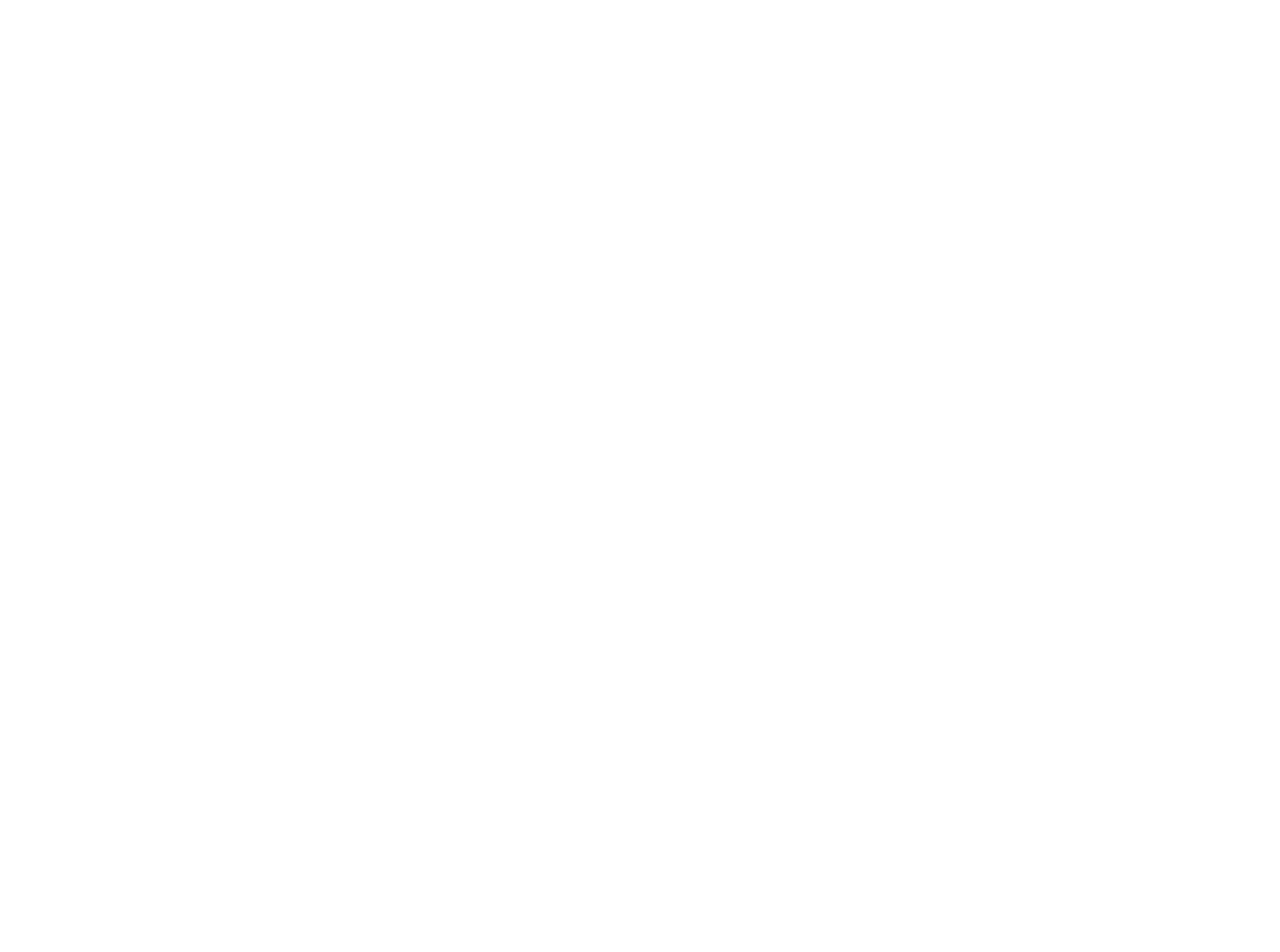
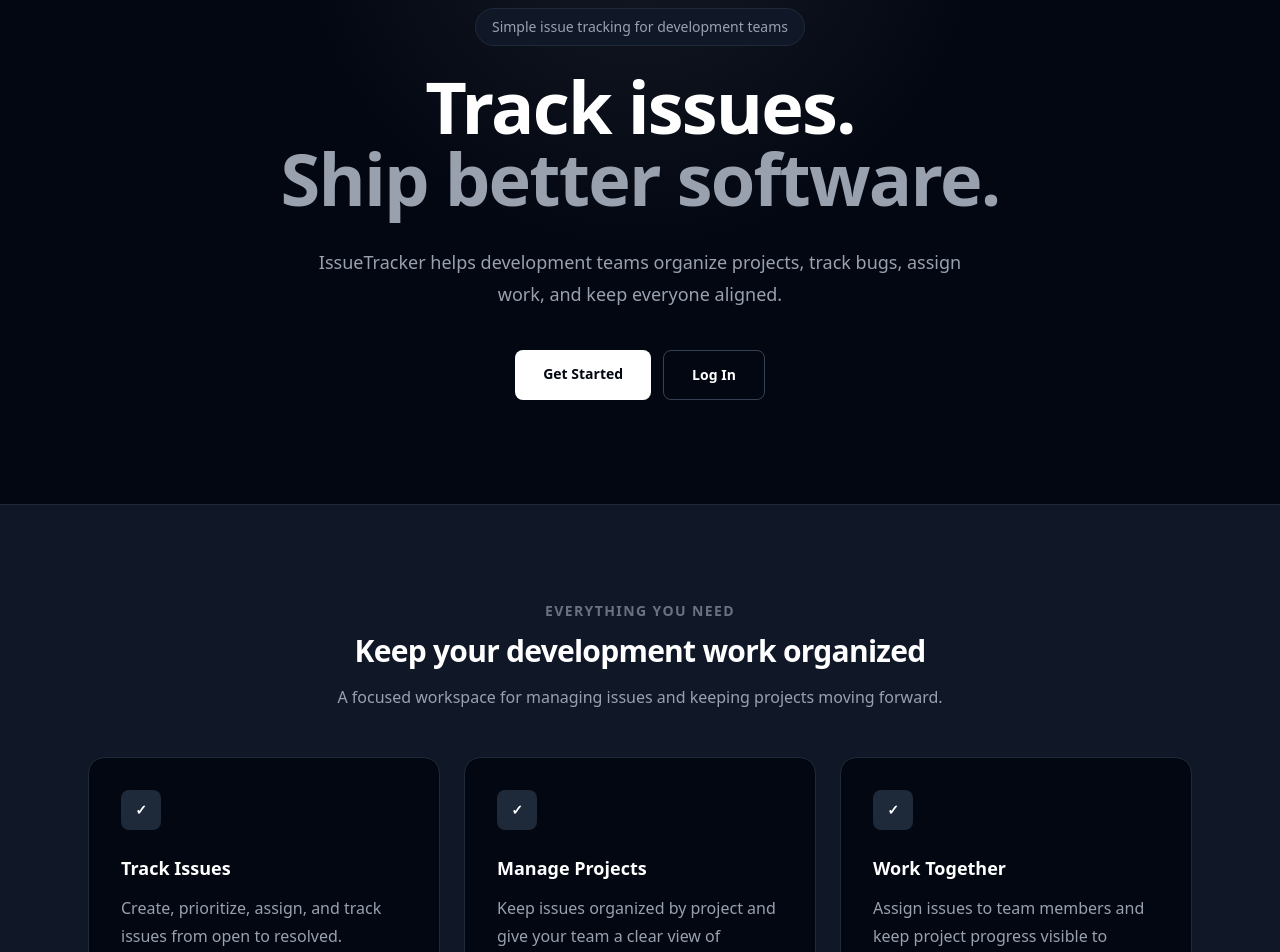
Before and after one commit to Kiuliumov/IssueTracker, a Next.js app in the folder frontend/: page / in a window 1280 px wide. Shown: the part 160-1112 px from the top of the page. Before the commit the page ends 800 px from the top, so only its background shows below. Built offline with nearby package versions, Linux system fonts and the light colour scheme; no server answers.

Commit message:
Improve homepage

```diff
--- a/frontend/src/app/accounts/login/page.tsx
+++ b/frontend/src/app/accounts/login/page.tsx
@@ -28,7 +28,7 @@
         password,
       });
 
-      router.push("/dashboard");
+      router.push("/");
     } catch {
       setError("Invalid username or password.");
     }
--- /dev/null
+++ b/frontend/src/app/components/home/FeatureCard.tsx
@@ -0,0 +1,21 @@
+type FeatureCardProps = {
+  title: string;
+  description: string;
+};
+
+export default function FeatureCard({
+  title,
+  description,
+}: FeatureCardProps) {
+  return (
+    <div className="rounded-2xl border border-gray-800 bg-gray-950 p-8 transition hover:-translate-y-1 hover:border-gray-700">
+      <div className="mb-6 flex h-10 w-10 items-center justify-center rounded-lg bg-gray-800 text-sm font-semibold">
+        ✓
+      </div>
+
+      <h3 className="text-lg font-semibold text-white">{title}</h3>
+
+      <p className="mt-3 leading-7 text-gray-400">{description}</p>
+    </div>
+  );
+}
--- /dev/null
+++ b/frontend/src/app/components/home/FeatureSection.tsx
@@ -0,0 +1,52 @@
+import FeatureCard from "./FeatureCard";
+
+const features = [
+  {
+    title: "Track Issues",
+    description:
+      "Create, prioritize, assign, and track issues from open to resolved.",
+  },
+  {
+    title: "Manage Projects",
+    description:
+      "Keep issues organized by project and give your team a clear view of ongoing work.",
+  },
+  {
+    title: "Work Together",
+    description:
+      "Assign issues to team members and keep project progress visible to everyone.",
+  },
+];
+
+export default function FeatureSection() {
+  return (
+    <section className="border-t border-gray-800 bg-gray-900">
+      <div className="mx-auto max-w-6xl px-6 py-24">
+        <div className="mx-auto max-w-2xl text-center">
+          <p className="text-sm font-semibold uppercase tracking-widest text-gray-500">
+            Everything you need
+          </p>
+
+          <h2 className="mt-3 text-3xl font-bold tracking-tight text-white">
+            Keep your development work organized
+          </h2>
+
+          <p className="mt-4 text-gray-400">
+            A focused workspace for managing issues and keeping projects
+            moving forward.
+          </p>
+        </div>
+
+        <div className="mt-12 grid gap-6 md:grid-cols-3">
+          {features.map((feature) => (
+            <FeatureCard
+              key={feature.title}
+              title={feature.title}
+              description={feature.description}
+            />
+          ))}
+        </div>
+      </div>
+    </section>
+  );
+}
--- /dev/null
+++ b/frontend/src/app/components/home/Hero.tsx
@@ -0,0 +1,75 @@
+"use client";
+
+import Link from "next/link";
+import { observer } from "mobx-react-lite";
+
+import authStore from "@/stores/authStore";
+
+function Hero() {
+  const isAuthenticated = Boolean(authStore.user);
+
+  return (
+    <section className="relative overflow-hidden">
+      <div className="absolute inset-0 bg-[radial-gradient(circle_at_top,rgba(255,255,255,0.08),transparent_40%)]" />
+
+      <div className="relative mx-auto flex min-h-[75vh] max-w-6xl flex-col items-center justify-center px-6 py-24 text-center">
+        <span className="mb-6 rounded-full border border-gray-800 bg-gray-900 px-4 py-2 text-sm font-medium text-gray-400">
+          {isAuthenticated
+            ? `Welcome back, ${authStore.user?.username}`
+            : "Simple issue tracking for development teams"}
+        </span>
+
+        <h1 className="max-w-4xl text-5xl font-bold tracking-tight text-white sm:text-6xl lg:text-7xl">
+          {isAuthenticated ? (
+            <>
+              Keep your projects.
+              <br />
+              <span className="text-gray-400">Moving forward.</span>
+            </>
+          ) : (
+            <>
+              Track issues.
+              <br />
+              <span className="text-gray-400">Ship better software.</span>
+            </>
+          )}
+        </h1>
+
+        <p className="mt-8 max-w-2xl text-lg leading-8 text-gray-400">
+          {isAuthenticated
+            ? "Manage your projects, track issues, and keep your development work organized."
+            : "IssueTracker helps development teams organize projects, track bugs, assign work, and keep everyone aligned."}
+        </p>
+
+        <div className="mt-10 flex flex-col gap-3 sm:flex-row">
+          {isAuthenticated ? (
+            <Link
+              href="/dashboard"
+              className="rounded-lg bg-white px-7 py-3.5 text-sm font-semibold text-gray-950 transition hover:bg-gray-200"
+            >
+              Go to Dashboard
+            </Link>
+          ) : (
+            <>
+              <Link
+                href="/accounts/register"
+                className="rounded-lg bg-white px-7 py-3.5 text-sm font-semibold text-gray-950 transition hover:bg-gray-200"
+              >
+                Get Started
+              </Link>
+
+              <Link
+                href="/accounts/login"
+                className="rounded-lg border border-gray-700 px-7 py-3.5 text-sm font-semibold text-white transition hover:border-gray-600 hover:bg-gray-900"
+              >
+                Log In
+              </Link>
+            </>
+          )}
+        </div>
+      </div>
+    </section>
+  );
+}
+
+export default observer(Hero);
--- a/frontend/src/app/page.tsx
+++ b/frontend/src/app/page.tsx
@@ -1,25 +1,11 @@
-"use client";
-
-import { useEffect } from "react";
-import { useRouter } from "next/navigation";
-
-import authStore from "@/stores/authStore";
+import FeatureSection from "./components/home/FeatureSection";
+import Hero from "./components/home/Hero";
 
 export default function Home() {
-  const router = useRouter();
-
-  useEffect(() => {
-    if (!authStore.initialized) {
-      authStore.fetchUser();
-      return;
-    }
-
-    if (authStore.user) {
-      router.replace("/dashboard");
-    } else {
-      router.replace("/accounts/login");
-    }
-  }, [router]);
-
-  return null;
+  return (
+    <main className="min-h-screen bg-gray-950 text-white">
+      <Hero />
+      <FeatureSection />
+    </main>
+  );
 }
```
